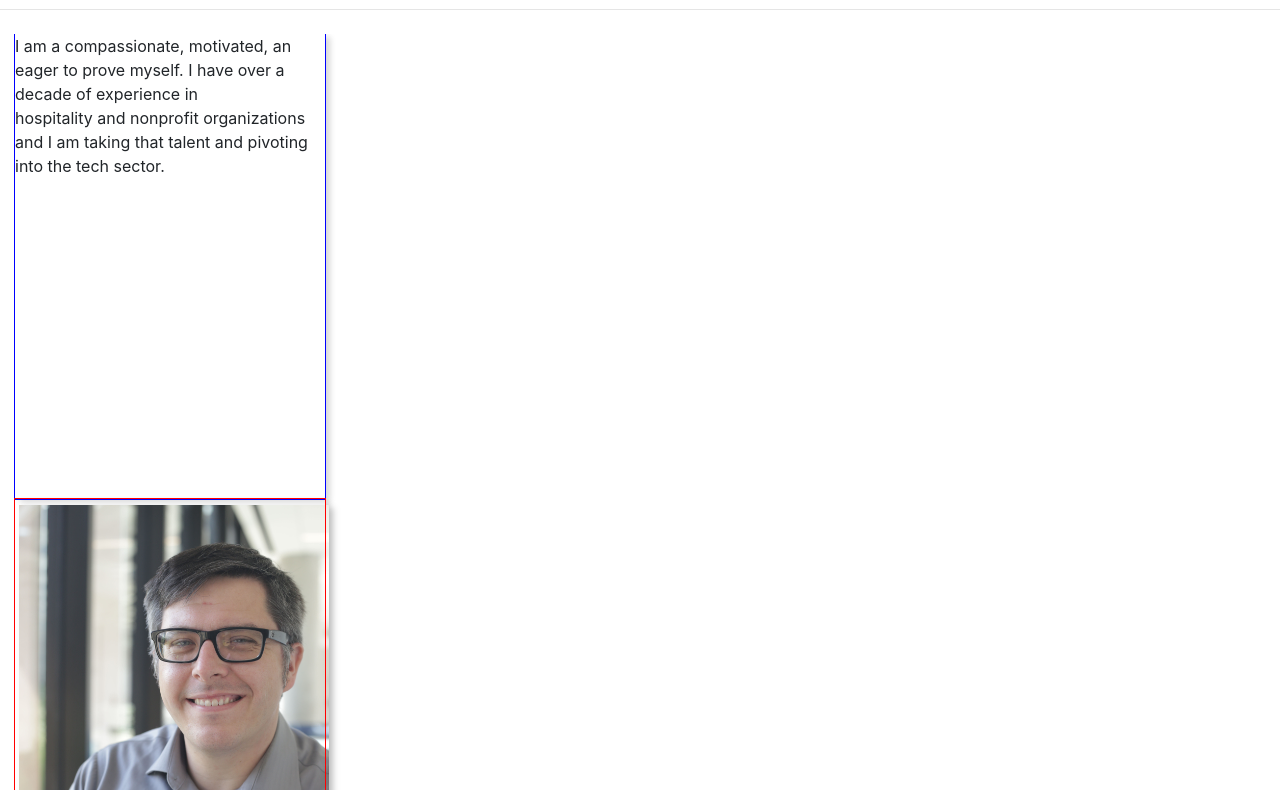
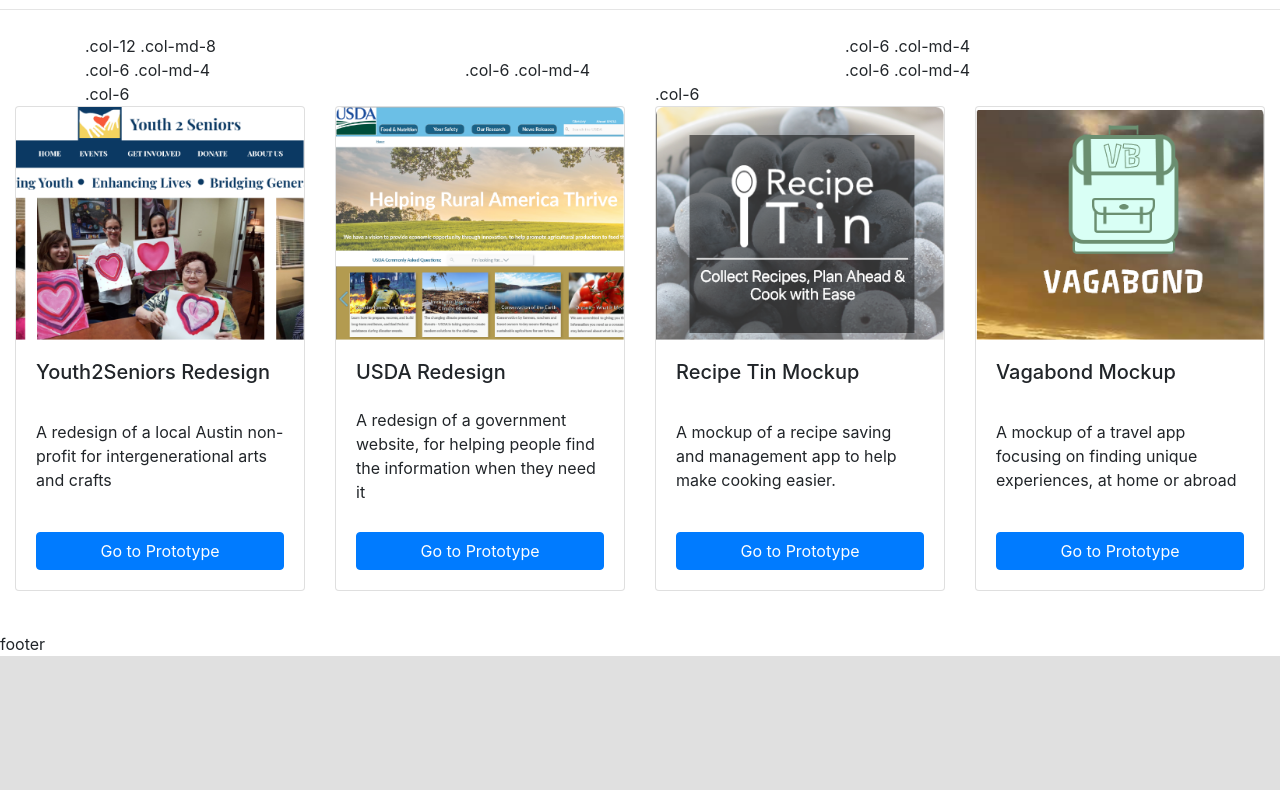
Before and after one commit to Gilgamesh1984/homework_17, a plain HTML site: page index.html in a window 1280 px wide. Shown: the part 185-975 px from the top of the page. After the commit the page ends 841 px from the top, so only its background shows below. Drawn offline with nearby package versions, Linux system fonts and the light colour scheme.

Commit message:
never updated main

```diff
--- a/css/style.css
+++ b/css/style.css
@@ -3,23 +3,26 @@
     font-size: 48px;
     font-weight: 700;
     margin-bottom: 40px;
+    text-align: center;
 }
 
 h2 {
     font-family: 'Lato', sans-serif;
     font-size: 24px;
+    text-align: center;
 }
 
 /*.jumbotron {
     background-color: #61D7FF;
 }*/
 
-.container-fluid {
-    overflow: hidden;
+.container {
+    /*overflow: hidden;
     display: grid;
     grid-template-columns: auto;
     grid-template-rows: auto;
-    margin-left: 0 auto;
+    margin-left: 0 auto;*/
+    position: relative;
 }
 
 .card {
@@ -42,36 +45,44 @@
 
 
 .profile {
-    width: 310px;
+    /*width: 310px;
     height: 465px;
     box-shadow: 5px 3px 6px 0 rgba(0, 0, 0, 0.16);
      align-content: right;
     justify-content: flex-end;
     float: right;
-    outline: 1px solid red;
+    outline: 1px solid red;*/
+
+    justify-content: flex-end;
+    top: 0px;
+    right: 0px;
+    bottom: 0px;
+    width: 50%;
+    background-color: teal;
 }
 
-.resume-box {
-    float: left;
+#resume-box {
+    /*float: left;
     width: 310px;
     height: 465px;
     outline: 1px solid blue;
-    box-shadow: 5px 3px 6px 0 rgba(0, 0, 0, 0.16);
+    box-shadow: 5px 3px 6px 0 rgba(0, 0, 0, 0.16);*/
+    width: 50%;
+    outline: 1px solid red;
 }
 
 html {
     background-color: #e0e0e0;
 }
 
-/*
-@media screen and (max-width: 767px){
-    .card{
-        margin: auto;
-    }
-}
+/*Small devices (landscape phones, 576px and up)
+@media (min-width: 576px) { ... }
 
-@media (max-width: 1160px) {
-    .card p {height:200px;
-    }
-}
-*/
+/*Medium devices (tablets, 768px and up)
+@media (min-width: 768px) { ... }
+
+/*Large devices (desktops, 992px and up)
+@media (min-width: 992px) { ... }
+
+/*Extra large devices (large desktops, 1200px and up)
+@media (min-width: 1200px) { ... }
--- a/index.html
+++ b/index.html
@@ -37,16 +37,41 @@
                     <h1 class="display-4">Grant Specht</h1>
                     <h2>UX Researcher</h2>
                     <hr class="my-4">
+<!--<div class="container-fluid">
+  <div id="resume-box">
+                    <p class="intro"> I am a compassionate, motivated, an eager to prove myself. I have over a decade of experience in <br>hospitality and nonprofit organizations and I am taking that talent and pivoting into the tech sector.
+</div>
 <div class="container-fluid">
-      <div class="resume-box">
-                    <p class="intro"> I am a compassionate, motivated, an eager to prove myself. I have over a decade of experience in <br>hospitality and nonprofit organizations and I am taking that talent and pivoting into the tech sector.
-       </div>
-      <div class="profile">
+      <div id="profile"">
               <img src="images/profile.png"/>
 
             </div>
 </div>
+</div>-->
+
+<!--NEW ATTEMPT AT WORKING GRID HERE-->
+<div class="container">
+  <!-- Stack the columns on mobile by making one full-width and the other half-width -->
+  <div class="row">
+    <div class="col-12 col-md-8">.col-12 .col-md-8</div>
+    <div class="col-6 col-md-4">.col-6 .col-md-4</div>
+  </div>
+
+  <!-- Columns start at 50% wide on mobile and bump up to 33.3% wide on desktop -->
+  <div class="row">
+    <div class="col-6 col-md-4">.col-6 .col-md-4</div>
+    <div class="col-6 col-md-4">.col-6 .col-md-4</div>
+    <div class="col-6 col-md-4">.col-6 .col-md-4</div>
+  </div>
+
+  <!-- Columns are always 50% wide, on mobile and desktop -->
+  <div class="row">
+    <div class="col-6">.col-6</div>
+    <div class="col-6">.col-6</div>
+  </div>
 </div>
+
+
             <!--CARD CONTAINERS START HERE-->
 </section>
 <section>
```
